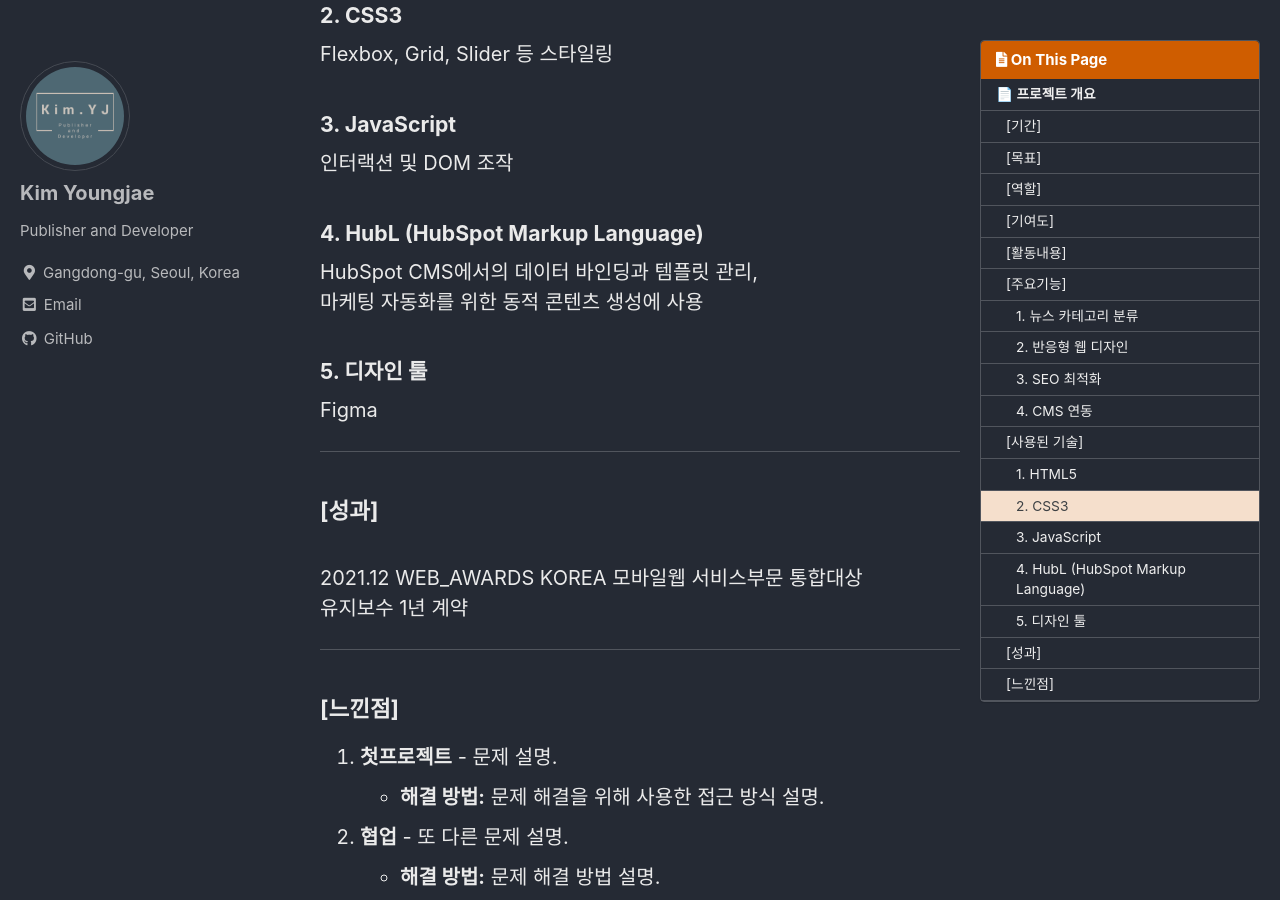
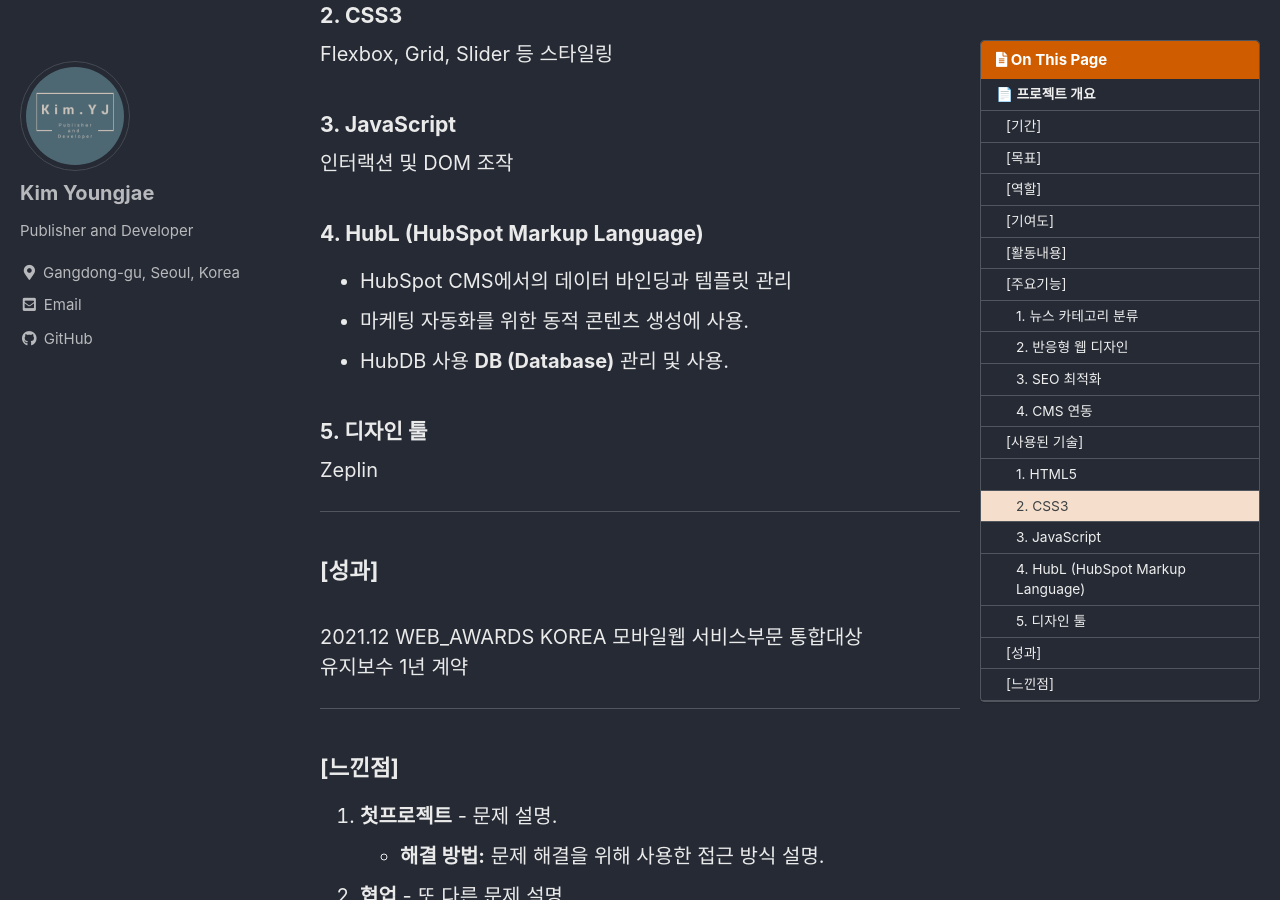
Before and after one commit to KYJ0206/kyj0206.github.io, a Jekyll site: the page built from _pages/portfolioDetail/skhynix.md, in a window 1280 px wide and 900 px high, scrolled down 2245 px. Built offline with Jekyll 4.4.1, drawn with Linux system fonts in a browser that asks for light colours; cached includes are drawn as plain includes.

Commit message:
상세 veiwinter HR 수정 완료

```diff
--- a/_pages/portfolioDetail/skhynix.md
+++ b/_pages/portfolioDetail/skhynix.md
@@ -86,11 +86,12 @@ Flexbox, Grid, Slider 등 스타일링
 인터랙션 및 DOM 조작
 
 #### 4. **HubL** (HubSpot Markup Language)
-HubSpot CMS에서의 데이터 바인딩과 템플릿 관리, <br>
-마케팅 자동화를 위한 동적 콘텐츠 생성에 사용
+- HubSpot CMS에서의 데이터 바인딩과 템플릿 관리 <br>
+- 마케팅 자동화를 위한 동적 콘텐츠 생성에 사용. <br>
+- HubDB 사용 **DB (Database)** 관리 및 사용.
 
 #### 5. **디자인 툴**
-Figma
+Zeplin
 
 ---
 
```
Also changed, not shown: _pages/portfolioDetail/viewinter.md (+3 -3 lines).
